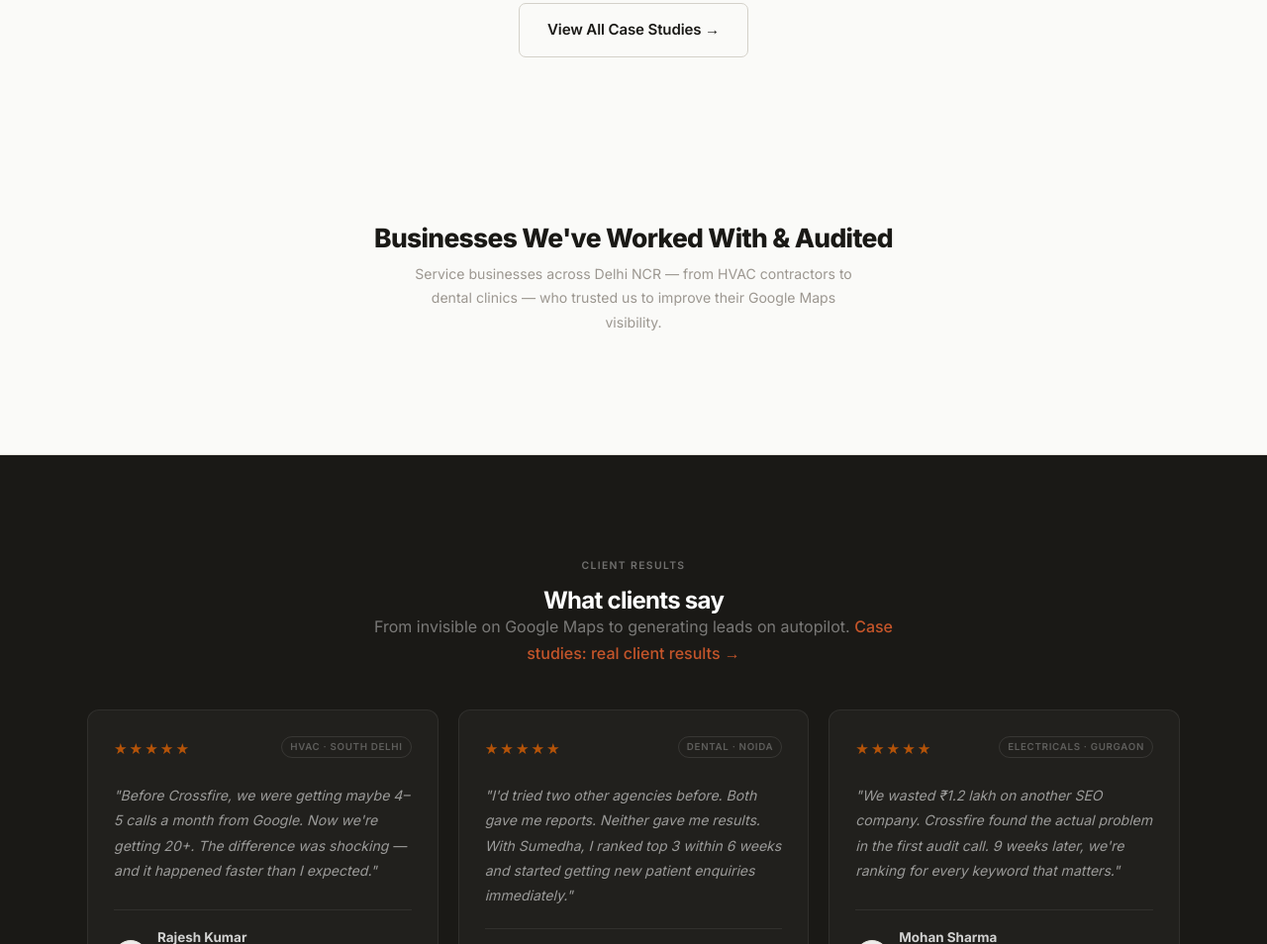
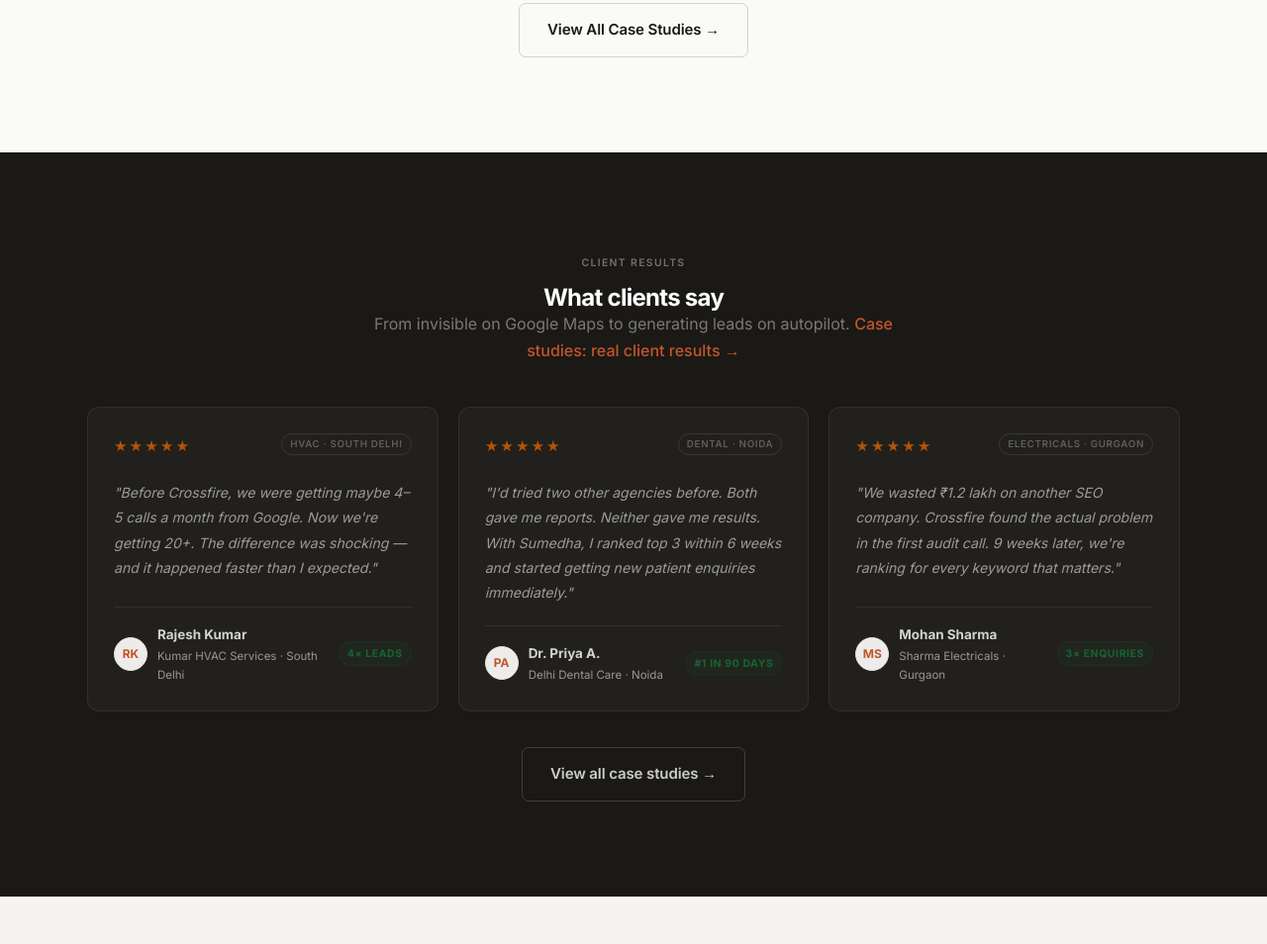
Before and after one commit to ksumedha14-ops/crossfire-website, a plain HTML site: page index.html in a window 1280 px wide. Shown: the part 4871-5825 px from the top of the page at 99% size. Drawn offline with Linux system fonts and the light colour scheme.

Commit message:
Hide client logo strip pending logo files and client permissions
Added style="display:none" to the section tag. Implementation,
CLIENTS array, CSS, and folder structure all preserved. Comment
above the section marks the exact attribute to remove when ready
to re-enable.

Co-Authored-By: Claude Sonnet 4.6 <noreply@anthropic.com>

```diff
--- a/index.html
+++ b/index.html
@@ -684,6 +684,10 @@
   </div>
 </section>
 
+<!-- CLIENT LOGO STRIP — HIDDEN
+     Re-enable once client logos and permissions are confirmed:
+     Remove the  style="display:none"  from the <section> tag below.
+     ─────────────────────────────────────────────────────────────────
 <!-- CLIENT LOGO STRIP
      ─────────────────────────────────────────────────────────────────
      To add a logo:
@@ -691,7 +695,7 @@
        2. Add one line to the CLIENTS array below: { name: "Business Name", file: "filename.png" }
      To remove a logo: delete its line from the array (and optionally the file).
      ──────────────────────────────────────────────────────────────── -->
-<section class="client-logos" aria-labelledby="logos-h2">
+<section class="client-logos" aria-labelledby="logos-h2" style="display:none">
   <div class="wrap">
     <div class="cl-head fade-up">
       <h2 id="logos-h2" class="cl-head__title">Businesses We've Worked With &amp; Audited</h2>
```
